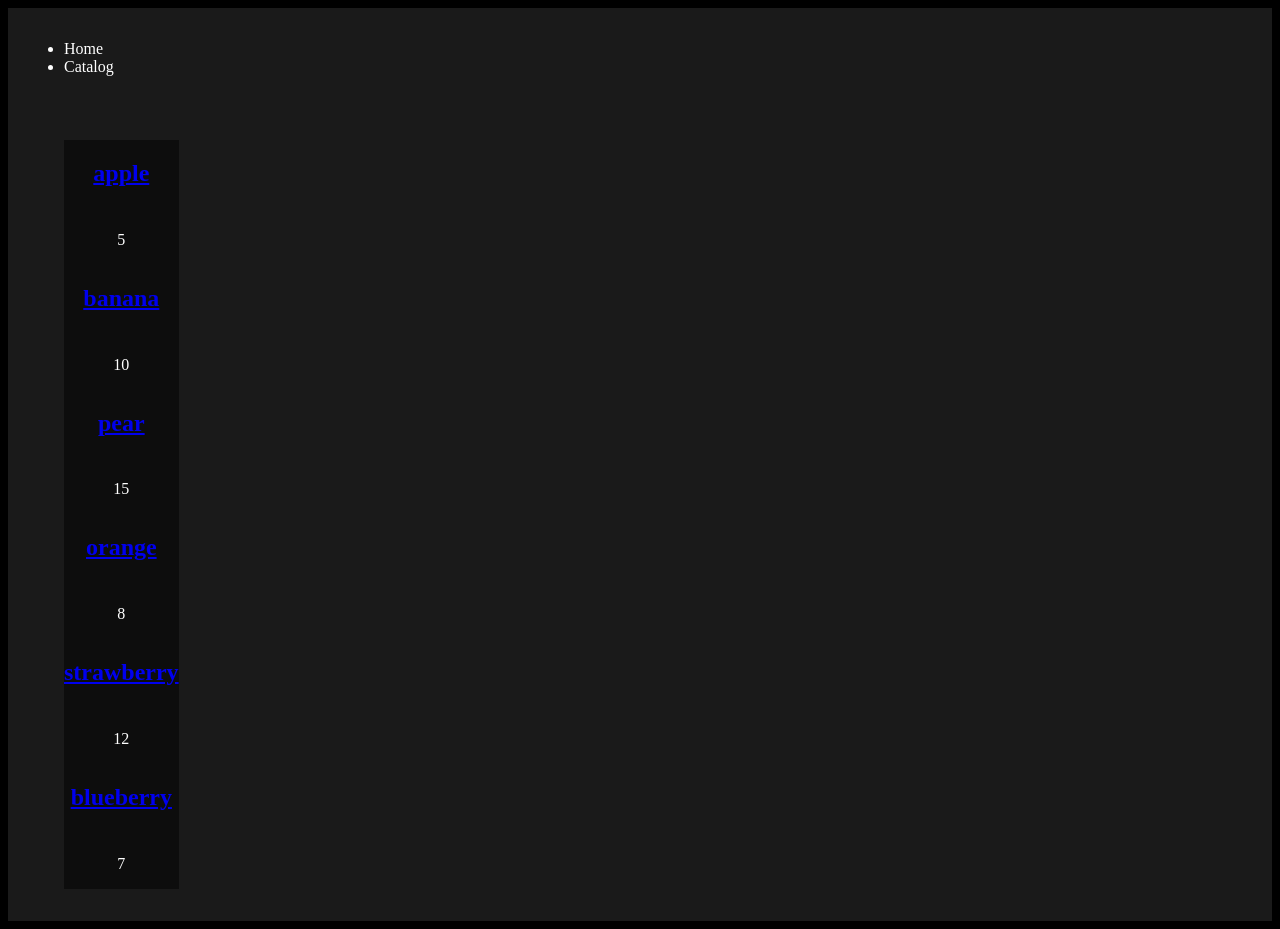
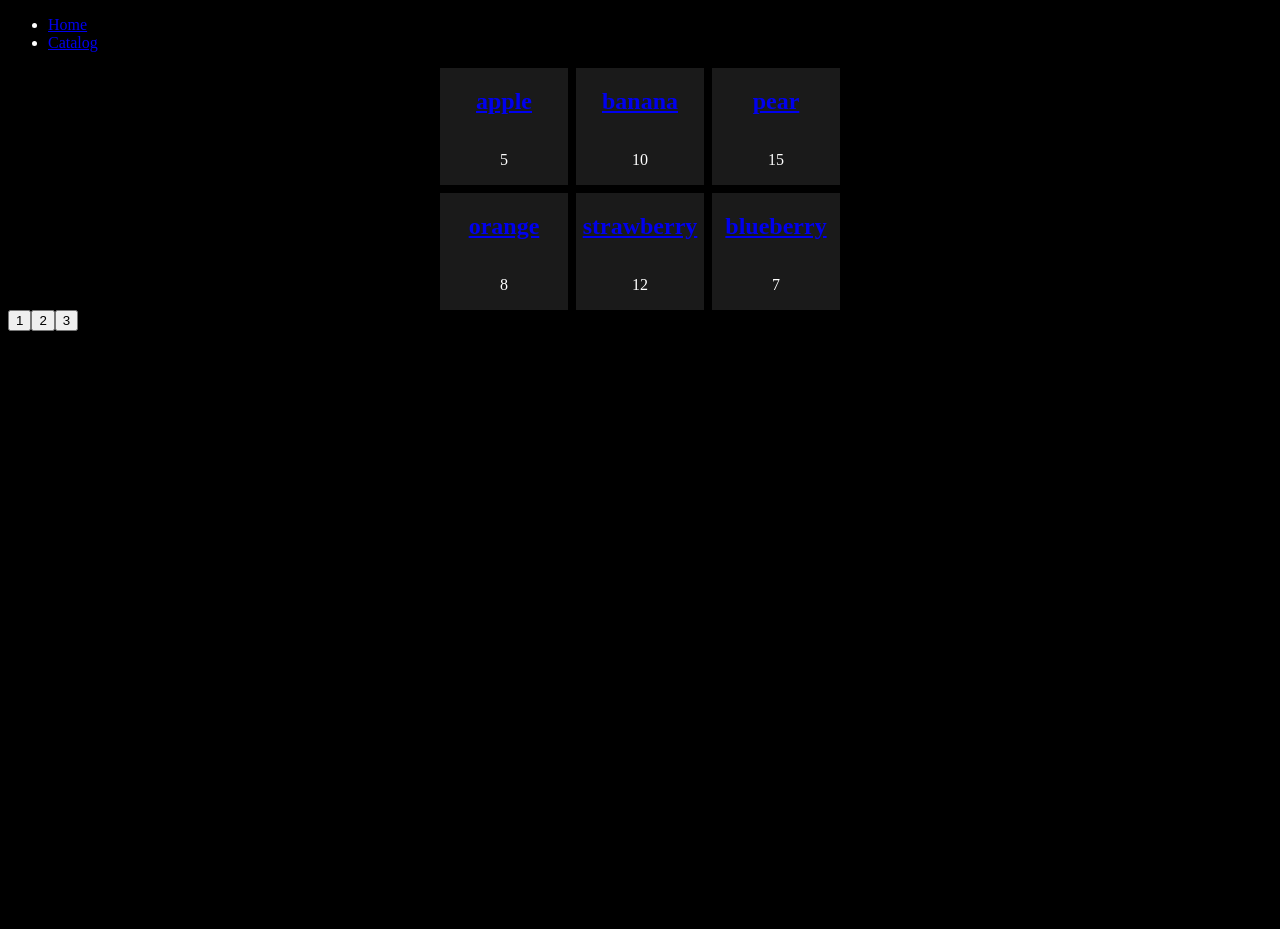
Before and after one commit to talattias11/Ecommerce-Client, a React (Vite) app: page /products in a window 1280 px wide. After the commit the page ends 800 px from the top, so only its background shows below. Built offline with nearby package versions, Linux system fonts and the light colour scheme.

Commit message:
starting numbers pagination

```diff
--- a/src/Components/Catalog.jsx
+++ b/src/Components/Catalog.jsx
@@ -1,19 +1,30 @@
-import { useState } from "react"
-import {products} from "../products"
-import ProductCard from "./ProductCard"
+import { useState } from "react";
+import { products } from "../products";
+import ProductCard from "./ProductCard";
 
 const itemsPerPage = 6;
 
 export default function Catalog() {
-  const [curPageNum , setCurPageNum] = useState(1)
+  const [curPageNum, setCurPageNum] = useState(1);
 
-  const firstIndex = (curPageNum-1) * itemsPerPage;
+  const firstIndex = (curPageNum - 1) * itemsPerPage;
   const seconedIndex = firstIndex + itemsPerPage;
 
-  const productsCards = products.slice(firstIndex, seconedIndex).map(p =>
-  <ProductCard key={p.id} product={p}/>)
+  const productsCards = products
+    .slice(firstIndex, seconedIndex)
+    .map((p) => <ProductCard key={p.id} product={p} />);
 
-  return <div className="catalog-board">
-      <ul>{productsCards}</ul>
+  return <>
+      <div className="catalog-board">{productsCards}</div>
+      <CatalogPagesLinks selectedPage={curPageNum} />
+    </>
+}
+
+function CatalogPagesLinks({selectedPage , products}) {
+      return <div className="pages-links">
+        <button>1</button>
+        <button>2</button>
+        <button>3</button>
       </div>
-  }
+
+}
--- a/src/index.css
+++ b/src/index.css
@@ -1,64 +1,18 @@
-body{
+body {
   background-color: black;
   color: white;
 }
 
-nav a {
-  text-decoration: none;
-  color: white;
-}
-
-nav{
-  padding: 1rem;
-  display: flex;
-  justify-content: space-between;
-  background-color: hsl(0, 0%, 10%);
-  align-items: center;
-}
-
-.menu {
-  list-style-type: none;
-  display: flex;
+.catalog-board {
+  display: grid;
+  grid-template-columns: repeat(3, 8rem);
+  justify-content: center;
   gap: .5rem;
 }
 
-.catalog-board {
-  display: flex;
-  gap: 0.5rem;
-  flex-wrap: wrap;
-  background-color: hsl(0, 0%, 10%);
-  padding: 1rem;
-}
-
 .product-card {
-  background-color: hsl(0, 0%, 5%);
   display: flex;
   flex-direction: column;
   align-items: center;
-  gap: .5rem;
+  background-color: hsl(0, 0%, 10%);
 }
-
-.catalog h2 {
-  text-align: center;
-  padding: 1em;
-}
-
-.infos {
-  display: flex;
-  gap: .5rem;
-  flex-wrap: wrap;
-  justify-content: center;
-}
-
-.info-toggle h3 {
-  text-transform: capitalize;
-}
-
-.info-toggle {
-  display: flex;
-  gap: .5rem;
-  flex-direction: column;
-  align-items: center;
-  background-color: hsl(0, 0%, 6%);
-  padding: .5rem;
-}
```
